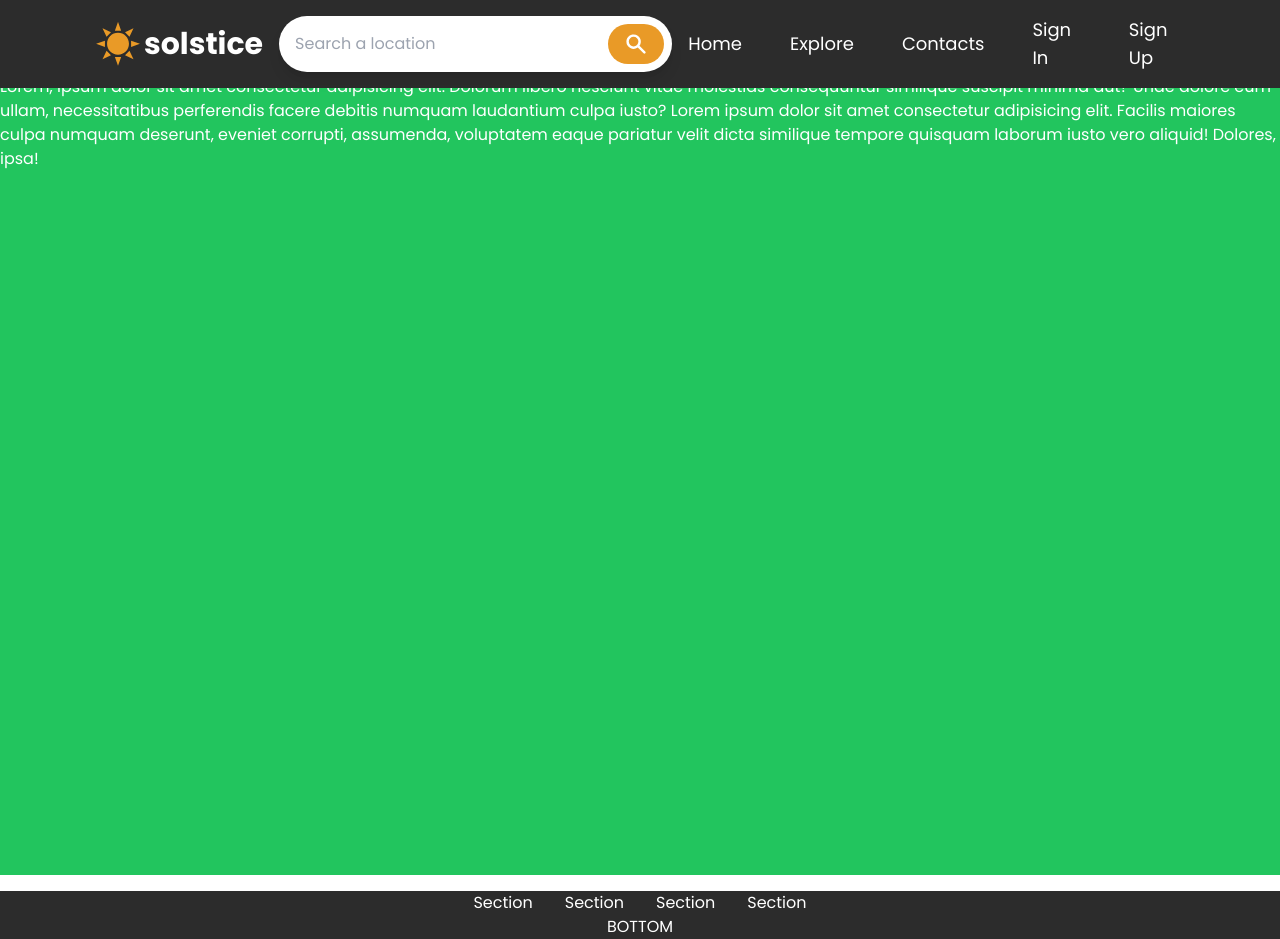
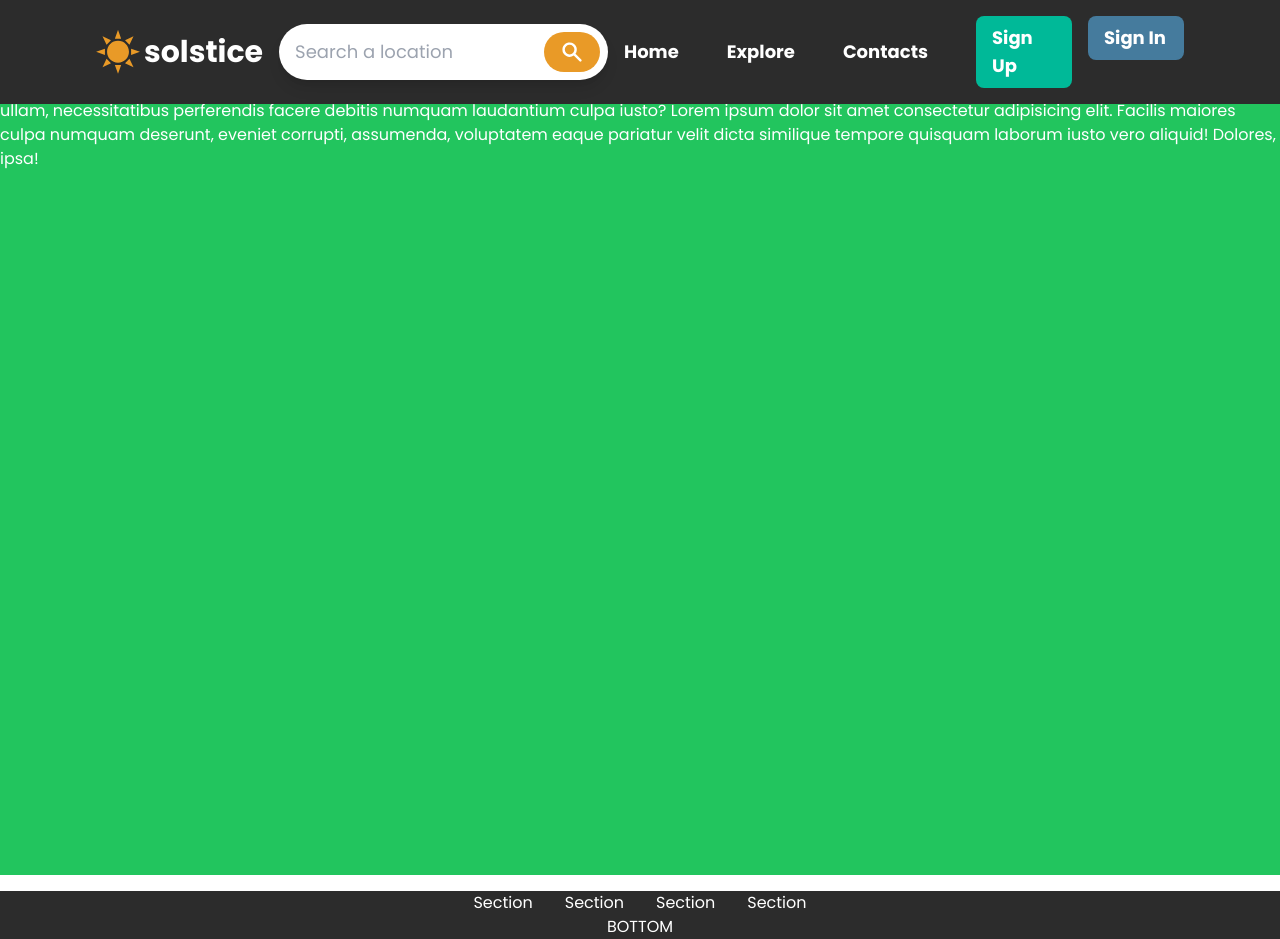
Before and after one commit to kristian4res/ucwd-solstice, a React (Create React App) app: page /signup in a window 1280 px wide. Built offline with nearby package versions, Linux system fonts and the light colour scheme.

Commit message:
cf: created button comps; restyled navigation and search form

```diff
--- a/src/components/card-images.jsx
+++ b/src/components/card-images.jsx
@@ -2,7 +2,8 @@ import React from 'react'
 
 const CardImage = ({ imgUrl }) => {
   return (
-    <div className="container shadow-md flex justify-center rounded md:rounded-md m-0.5 overflow-hidden relative">
+    <div className="container shadow-md flex justify-center rounded
+    md:rounded-md m-0.5 overflow-hidden relative">
         <img id="image"
             src={imgUrl}
             alt={'Winter sports'}
--- a/src/components/card-links.jsx
+++ b/src/components/card-links.jsx
@@ -8,7 +8,8 @@ const CardLink = ({ imgUrl, imgTitle }) => {
 
     return (
         <div className='container w-full h-full'>
-            <div className="container shadow-md flex justify-center rounded md:rounded-md m-0.5 overflow-hidden relative">
+            <div className="container shadow-md flex justify-center rounded
+            md:rounded-md m-0.5 overflow-hidden relative">
                 <img id="image"
                     src={imgUrl}
                     alt={'Winter sports'}
@@ -16,7 +17,8 @@ const CardLink = ({ imgUrl, imgTitle }) => {
                 />
             </div>
             <div>
-                <h4 className={`container my-0 px-2 py-2 uppercase text-lg text-dark drop-shadow-xl md:text-3xl`}>
+                <h4 className={`container my-0 px-2 py-2 uppercase text-lg font-semibold text-dark drop-shadow-xl
+                md:text-3xl`}>
                     {imgTitle}
                 </h4>
             </div>
--- /dev/null
+++ b/src/components/link-solid.jsx
@@ -0,0 +1,23 @@
+import React from 'react';
+
+import { Link } from 'react-router-dom';
+
+const LinkSolid= ({ label, route, color }) => {
+  return (
+    <li className='relative'>
+        <Link className={`container min-w-24 font-bold text-current text-md
+            transition-all duration-25 ease-out
+            ${color ? color : 'bg-primary'} py-2 px-4 rounded-lg block
+            brightness-100
+            hover:brightness-90
+            md:text-lg
+            `}
+            to={route}
+        >
+            {label}
+        </Link>
+    </li>
+  )
+}
+
+export default LinkSolid
--- /dev/null
+++ b/src/components/link-underline.jsx
@@ -0,0 +1,25 @@
+import React from 'react';
+
+import { Link } from 'react-router-dom';
+
+const LinkUnderline = ({ label, route }) => {
+  return (
+      <li className='relative'>
+        <Link className={`font-bold text-current text-lg
+            transition-all duration-25 ease-out
+            after:content-[''] after:absolute after:-bottom-1 after:left-0
+            after:bg-primary after:w-full
+            after:scale-0 after:origin-bottom-right
+            after:h-[2px]
+            hover:text-primary
+            hover:after:scale-100 hover:after:origin-bottom-left`
+            }
+            to={route}
+        >
+            {label}
+        </Link>
+      </li>
+  )
+}
+
+export default LinkUnderline
--- a/src/components/navigation-search.jsx
+++ b/src/components/navigation-search.jsx
@@ -10,7 +10,7 @@ const NavigationSearch = ({ navClass }) => {
     return (
         <div className={`flex shrink justify-center items-center z-10 shadow-lg rounded-full bg-white text-dark md:max-w-4xl ${navClass.length === 0 && isHomepage ? 'invisible' : 'visible'}`}>
             <div className='flex ml-2'>
-                <input className='flex px-2 w-full'type="text" placeholder='Search a location'></input>
+                <input className='flex px-2 w-full text-sm md:text-md lg:text-lg'type="text" placeholder='Search a location'></input>
             </div>
             <div className='flex justify-center mx-2 my-2 w-10 md:w-fit md:items-center'>
                 <button className='flex h-full justify-center items-center text-white bg-primary rounded-full p-2 md:w-14'>
--- a/src/components/navigation.jsx
+++ b/src/components/navigation.jsx
@@ -1,9 +1,11 @@
 import React, { useState, useEffect, useCallback } from 'react';
-import { useLocation, Link } from 'react-router-dom';
+import { useLocation } from 'react-router-dom';
 
 import LogoButton from './logo-button';
 import BurgerMenuBtn from './burger-menu-btn';
 import NavigationSearch from './navigation-search';
+import LinkUnderline from './link-underline';
+import LinkSolid from './link-solid';
 
 const Navigation = () => {
   // State for managing navigation look
@@ -64,31 +66,13 @@ const Navigation = () => {
             <ul className='flex flex-col h-full items-start px-16 pt-4 mt-[5.3rem] bg-slate-500
               lg:bg-transparent lg:m-0 lg:p-0 lg:space-x-12 lg:flex-row lg:justify-center lg:items-center'
             >
-              <li>
-                <Link className='text-lg' to='/'>
-                  Home
-                </Link>
-              </li>
-              <li>
-                <Link className='text-lg' to='/explore'>
-                  Explore
-                </Link>
-              </li>
-              <li>
-                <Link className='text-lg' to='/contacts'>
-                  Contacts
-                </Link>
-              </li>
-              <li>
-                <Link className='text-lg' to='/signin'>
-                  Sign In
-                </Link>
-              </li>
-              <li>
-                <Link className='text-lg' to='/signup'>
-                  Sign Up
-                </Link>
-              </li>
+              <LinkUnderline label='Home' route='/' />
+              <LinkUnderline label='Explore' route='/explore' />
+              <LinkUnderline label='Contacts' route='/contacts' />
+              <div className='flex flex-row space-x-4 mt-6 md:mt-0 lg:ml-2'>
+                <LinkSolid label='Sign Up' route='/signup' color='bg-success' />
+                <LinkSolid label='Sign In' route='/signin' color='bg-secondary' />
+              </div>
             </ul>
           </nav>
         </div>
--- a/src/components/search-form.jsx
+++ b/src/components/search-form.jsx
@@ -4,7 +4,9 @@ import { SearchIcon } from '@heroicons/react/solid';
 
 const SearchForm = () => {
   return (
-    <div className='container shadow-2xl w-fit px-2 py-2 grid auto-rows-auto grid-cols-1 rounded-lg bg-white mt-8 sm:grid-cols-2 md:place-content-evenly md:mt-4 xl:grid-cols-5'>
+    <div className='container shadow-2xl w-fit px-2 py-2 grid auto-rows-auto grid-cols-1
+    rounded-lg bg-white mt-8 text-dark
+    sm:grid-cols-2 md:place-content-evenly md:mt-4 xl:grid-cols-5'>
         <div className='flex flex-col h-full mx-2 py-2 px-2'>
             <label htmlFor="trip-location">Location</label>
             <input type="text" placeholder='Search a location'></input>
@@ -21,8 +23,9 @@ const SearchForm = () => {
             <label htmlFor="trip-travellers">Travellers</label>
             <input type="number" placeholder='Number of travellers'></input>
         </div>
-        <div className='place-self-center flex justify-center px-2 py-2 h-full w-full md:w-fit md:items-center'>
-            <button className='flex w-full h-full justify-center items-center text-white bg-primary rounded-full p-2 md:w-32'>
+        <div className='flex justify-center px-2 py-2 h-full w-full col-span-full
+         md:items-center md:justify-self-center xl:col-span-1'>
+            <button className='flex w-full h-full justify-center items-center text-white bg-primary rounded-full p-2'>
                 <SearchIcon className='h-6 w-6' />
                 <span className='ml-2'>Search</span>
             </button>
--- a/src/routes/home-page.jsx
+++ b/src/routes/home-page.jsx
@@ -15,7 +15,7 @@ const Homepage = () => {
   return (
     <>
       <section id="recommendations-section" className='mt-2 w-full h-full mb-6 md:mt-4 md:h-1/3'>
-        <h2 className="text-dark-body text-2xl font-bold mx-10 mt-12 md:mt-6">
+        <h2 className="text-dark text-2xl font-bold mx-10 mt-12 md:mt-6">
           Inspiration for your next trip
         </h2>
         <div className='grid grid-cols-1 gap-6 mt-3 place-content-center mx-10 md:grid-cols-3'>
--- a/tailwind.config.js
+++ b/tailwind.config.js
@@ -6,14 +6,14 @@ module.exports = {
     extend: {
       colors: {
         'dark': '#2C2C2C',
+        'custom-gray': '#E6E6E6',
         'primary': '#E99A27',
-        'secondary': '#739a77',
-        'selected-text': '#89e497',
-        'theme': '#89e497',
-        'nav': '#404053',
-        'badge': '#3F3F51',
-        'input-border': '#565666',
-        'input': '#2A2A35'
+        'secondary': '#457B9D',
+        'success': '#00B998',
+        'failure': '#D51A52',
+        'summer': '#FFB319',
+        'winter': '#42C2FF',
+        'selected-text': '#89e497'
       },
       fontFamily: {
         'poppins': ['"Poppins"', 'sans-serif']
```
Also changed, not shown: src/components/form-text-input.jsx (added), 1 other file (tests, documents, lock files or other folders).
